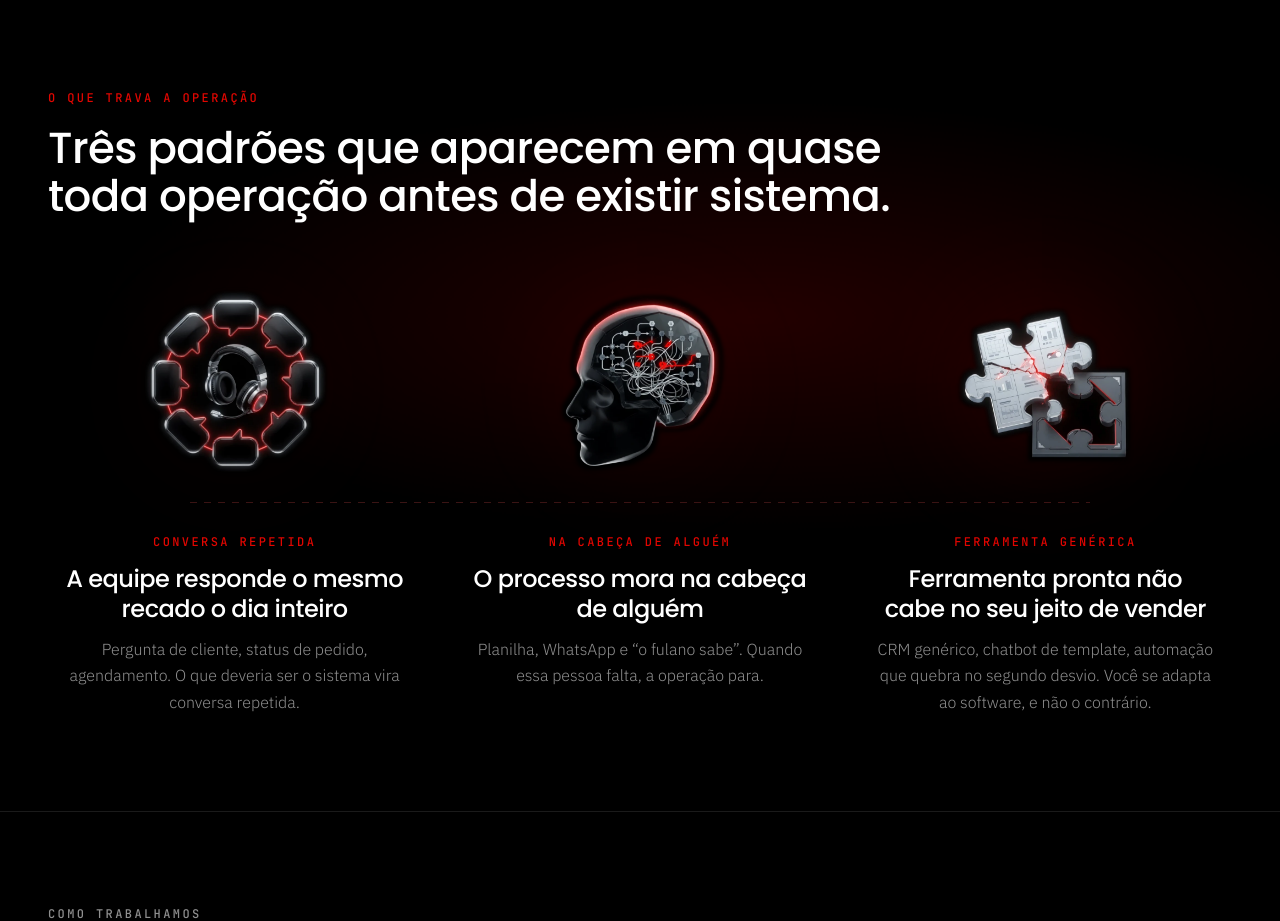
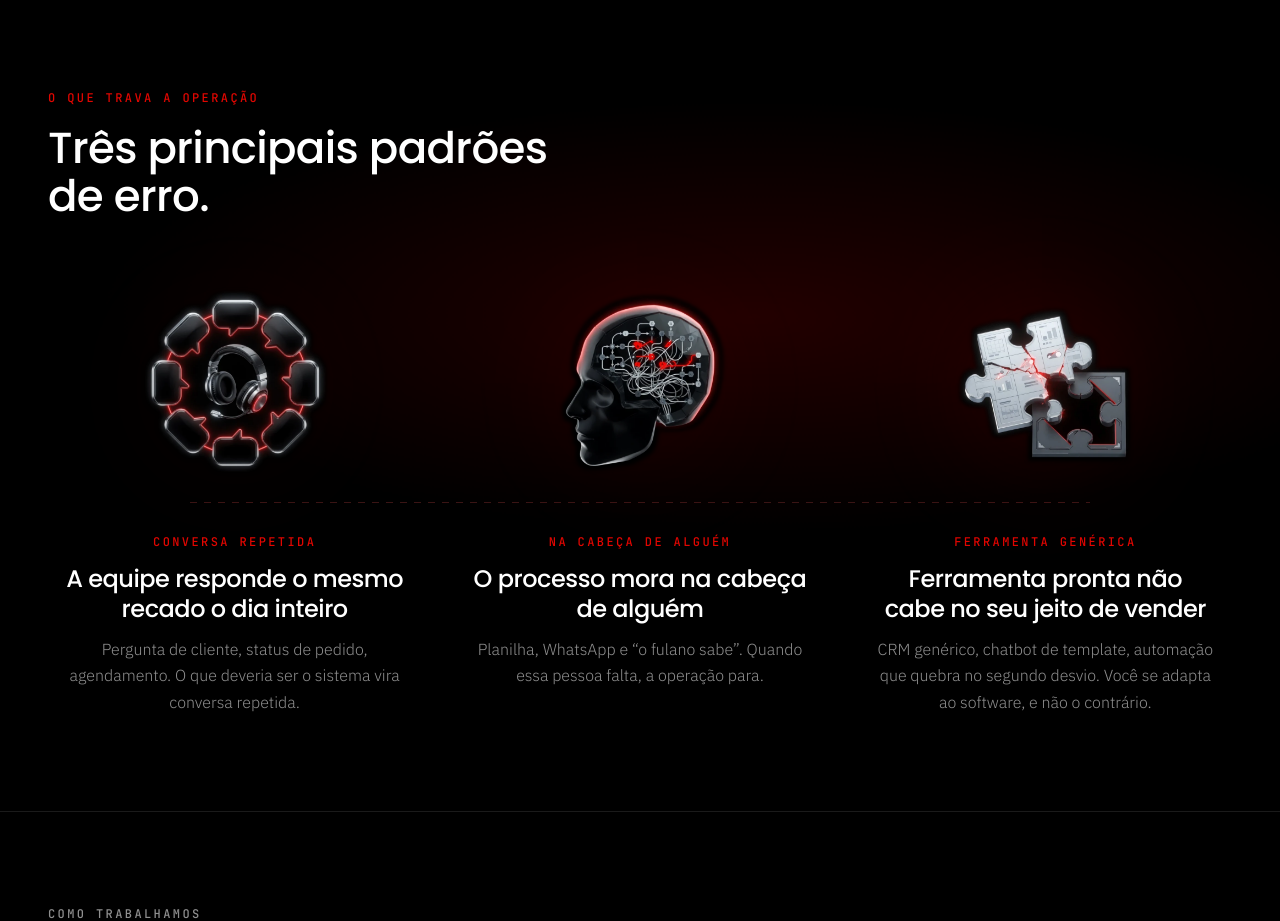
Before and after one commit to DigitalBoostofc/nodex, a Next.js app: page / in a window 1280 px wide. Shown: the part 980-1901 px from the top of the page. Built offline with nearby package versions, Linux system fonts and the light colour scheme.

Commit message:
fix: retitle the problems section to the three main error patterns

```diff
--- a/src/app/page.tsx
+++ b/src/app/page.tsx
@@ -132,9 +132,8 @@ export default function HomePage() {
             eyebrow="O QUE TRAVA A OPERAÇÃO"
             eyebrowTone="red"
             title={
-              <span className="block max-w-[32ch]">
-                Três padrões que aparecem em quase toda operação antes de
-                existir sistema.
+              <span className="block max-w-[18ch]">
+                Três principais padrões de erro.
               </span>
             }
             className="mb-14"
```
